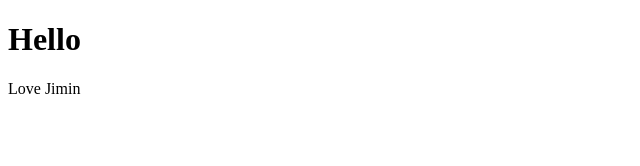
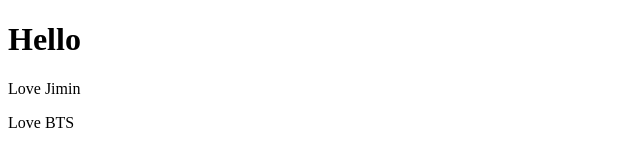
Before and after one commit to olenaroganova/02, a plain HTML site: page index.html in a window 1280 px wide. Shown: the full height of the page, 0-640 px from the left. Drawn offline with Linux system fonts and the light colour scheme.

Commit message:
Update index BTS.html

```diff
--- a/index.html
+++ b/index.html
@@ -9,5 +9,6 @@
   <body>
     <h1>Hello</h1>
     <p>Love Jimin</p>
+    <p>Love BTS</p>
   </body>
 </html>
```
